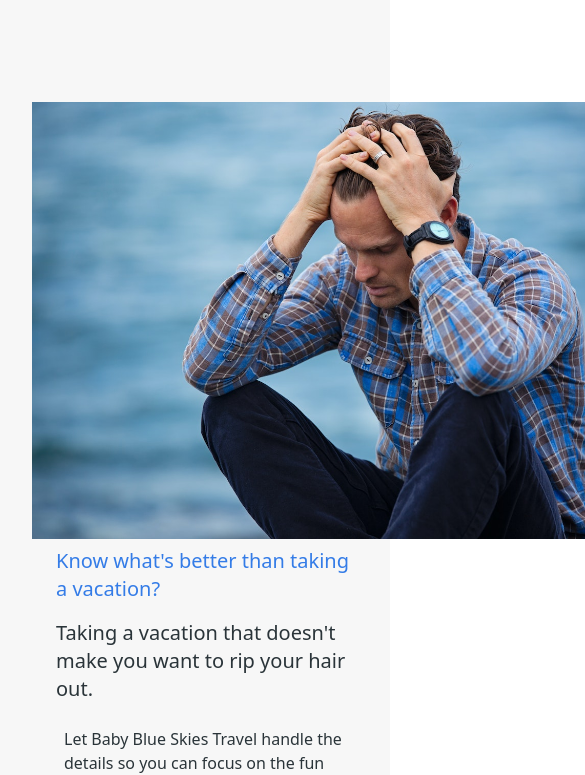
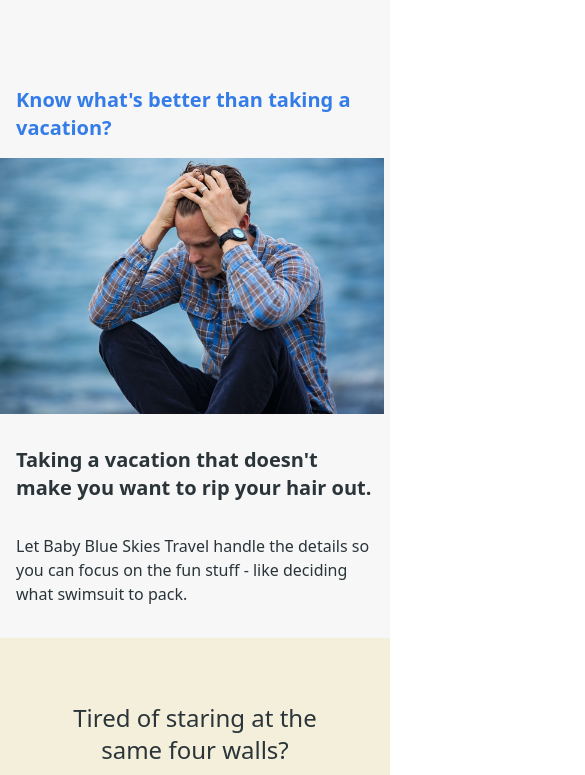
Before and after one commit to RMarmolejo90/Baby-Blue-Skies, a React (Vite) app in the folder front-end/: page / in a window 390 px wide. Shown: the part 745-1520 px from the top of the page, 585 px wide, since content can reach past the window. Built offline with nearby package versions, Linux system fonts and the light colour scheme.

Commit message:
responsive design - hook

```diff
--- a/front-end/src/components/hook.jsx
+++ b/front-end/src/components/hook.jsx
@@ -2,21 +2,19 @@ import React from 'react'
 
 export default function Hook() {
   return (
-    <div className='p-8 md:flex md:flex-row md:flex-wrap md:items-center justify-center'>
-        <div className='' >
-            <img className='max-w-2xl md:max-w-md pr-4' src="../src/assets/images/frustrated.jpg" alt="frustrated man sitting on a beach" />
+    <div className='lg:p-8 flex flex-col lg:flex-row flex-wrap items-center justify-center'>
+        <div className='max-w-md lg:max-w-lg' >
+            <h2 className='p-4 lg:max-w-md text-xl text-primary-dark font-semibold'>Know what's better than taking a vacation? </h2>
+            <img className='max-w-sm lg:max-w-lg lg:pr-4 overflow-hidden' src="../src/assets/images/frustrated.jpg" alt="frustrated man sitting on a beach" />
         </div>
-        <div className='pl-4'>
-            <h2 className='p-2 text-xl text-primary-dark'>Know what's better than taking a vacation? </h2>
-            <h4 className='p-2 text-xl'>
+        <div className='lg:pl-4 py-4'>
+            <h4 className='p-4 lg:max-w-md text-xl font-semibold'>
                 Taking a vacation that doesn't
                 make you want to rip your hair out.
             </h4>
-            <h4 className='p-4 md:max-w-md'>
+            <h4 className='p-4 lg:max-w-md'>
                 Let Baby Blue Skies Travel handle the details
                 so you can focus on the fun stuff - like deciding what swimsuit to pack.
-                Do you know what's better than taking a vacation? Taking a vacation that doesn't make you want to rip your hair out. Let Baby Blue Skies Travel handle the
-                details so you can focus on the fun stuff - like deciding what swimsuit to pack.
             </h4>
         </div>
     </div>
```
Also changed, not shown: front-end/src/global.css (line endings or trailing spaces).
